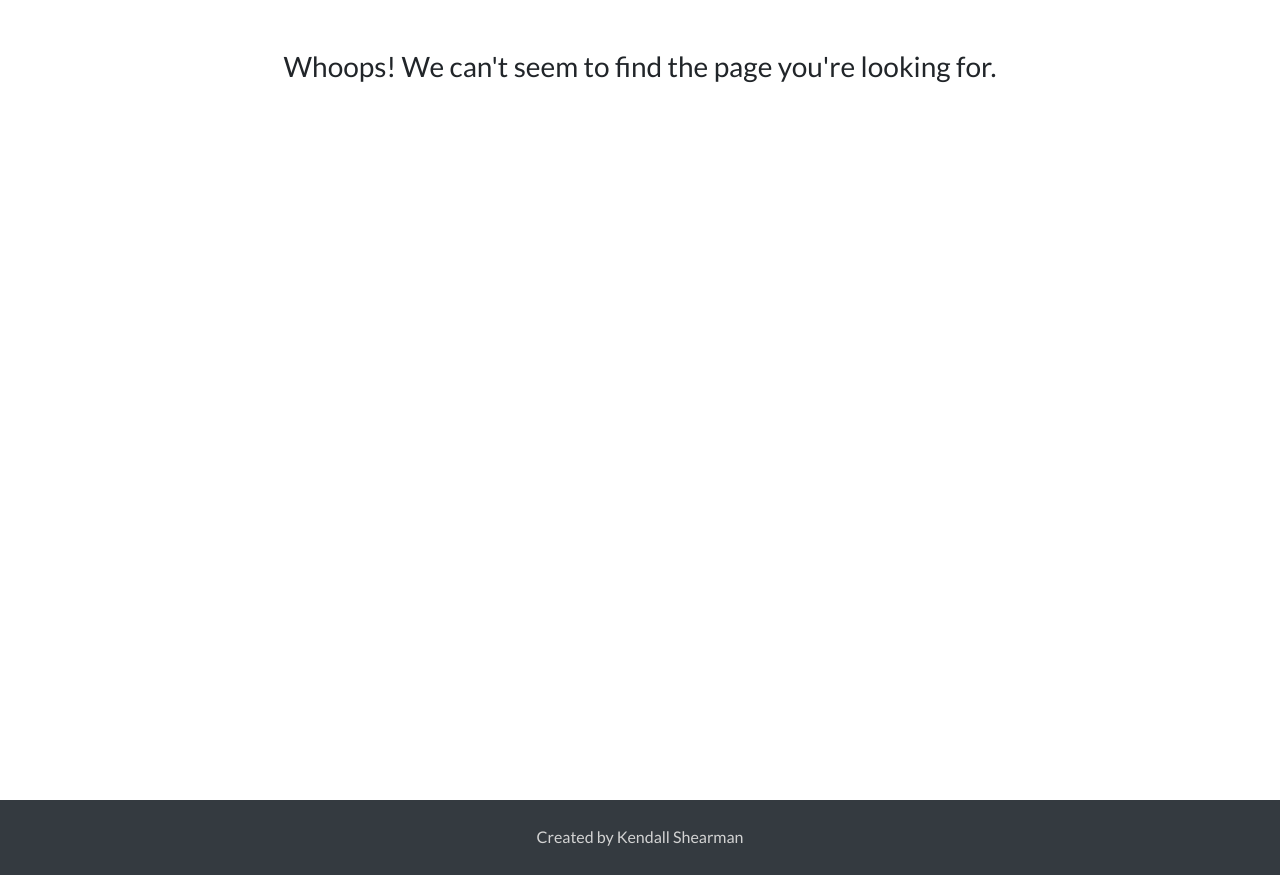
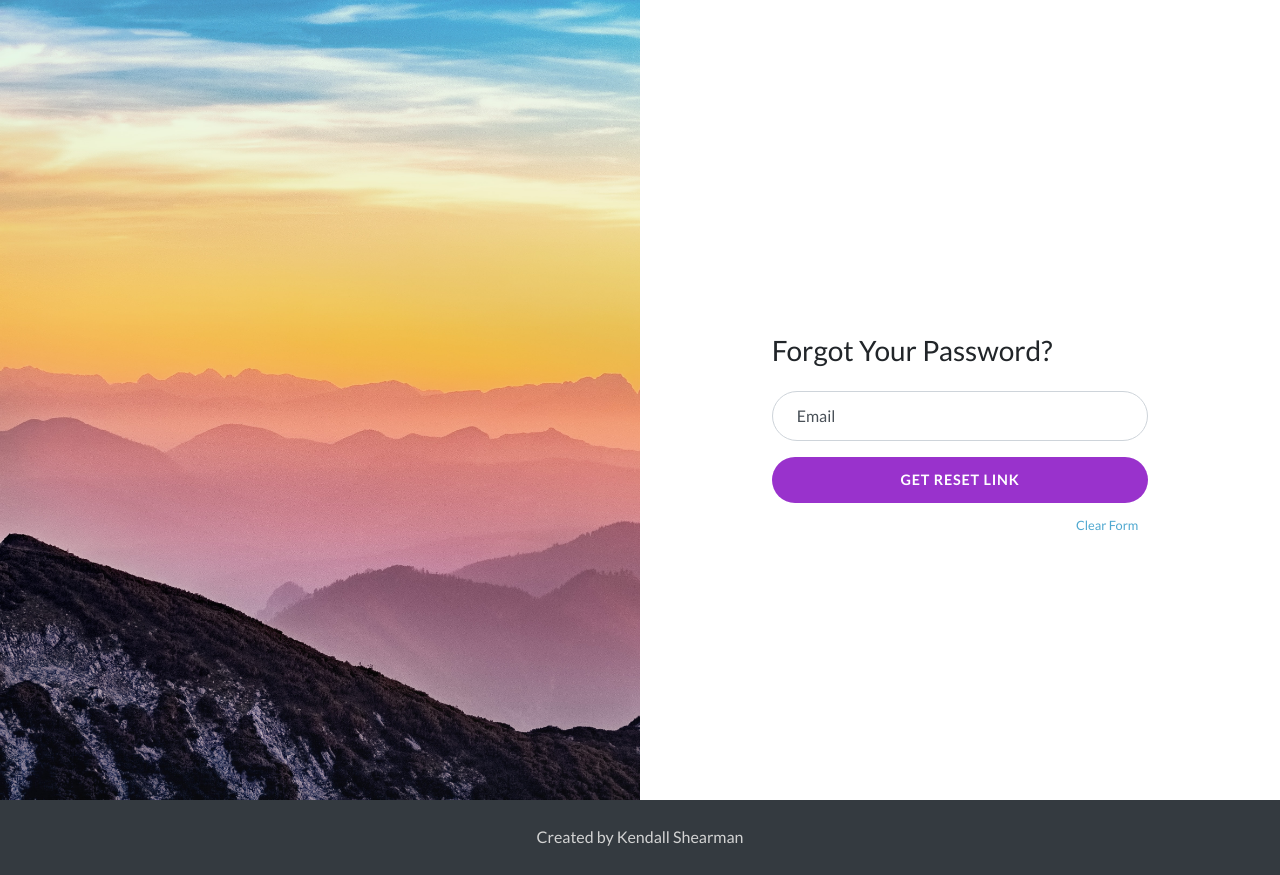
Before and after one commit to krshearman/RegistrationApplication, a CodeIgniter app: page /database/users/forgotpass in a window 1280 px wide. Shown: the part 56-931 px from the top of the page. Run offline with CodeIgniter, Linux system fonts and the light colour scheme.

Commit message:
/* Constructed view for forgotten password page (forgotpass.php)

```diff
--- a/application/controllers/Ajax.php
+++ b/application/controllers/Ajax.php
@@ -61,7 +61,7 @@ class Ajax extends CI_Controller{
             if (!empty($username) && !empty($email) && !empty($password)) {
                 if (($this->user_model->check_username_exists($username)) && ($this->user_model->check_email_exists($email))) {
                     //Load Model
-                    $this->load->model('user_model');
+                    //$this->load->model('user_model');
 
                     // Encrypt password
                     $enc_password = password_hash($this->input->post('password'), PASSWORD_DEFAULT);
--- /dev/null
+++ b/application/views/users/forgotpass.php
@@ -0,0 +1,37 @@
+
+
+    <div class="container-fluid">
+
+        <div class="row no-gutter">
+            <div class="d-none d-md-flex col-md-4 col-lg-6 bg-image"></div>
+            <div class="col-md-8 col-lg-6">
+                <div class="login d-flex align-items-center py-5">
+                    <div class="container">
+                        <div class="row">
+                            <div class="col-md-9 col-lg-8 mx-auto">
+
+                                <div id="forgotpass-msg" class="">
+                                    <!-- This is a blank area for us to talk to the user -->
+                                    <br>
+                                </div>
+                                <h3 class="login-heading mb-4">Forgot Your Password?</h3>
+                                <form id="forgotpass-form" method="" action="">
+                                    <div class="form-label-group">
+                                        <input type="text" id="email" name="email" class="form-control" placeholder="Email address">
+                                        <label for="email">Email</label>
+
+
+                                    </div>
+                                </form>
+                                <button id="forgotpass-submit" class="btn btn-lg btn-primary btn-block btn-login text-uppercase font-weight-bold mb-2 my-button" type="submit">Get Reset Link</button>
+
+                                <div class="checks">
+                                    <a class="small" id="reg-clear" href="#">Clear Form</a>
+                                </div>
+                            </div>
+                        </div>
+                    </div>
+                </div>
+            </div>
+        </div>
+    </div>
--- a/application/views/users/register.php
+++ b/application/views/users/register.php
@@ -33,8 +33,8 @@
 
                                 <form id="register-form" method="" action="">
                                     <div class="form-label-group">
-                                        <input type="text" id="username" name="username" class="form-control" placeholder="User Name">
-                                        <label for="username">Username</label>
+                                        <input type="text" id="username" name="username" class="form-control" placeholder="UserName">
+                                        <label for="username">UserName</label>
                                        <div class="checks">
                                             <p class="small" id="uniqueuser">Must not be blank | Must be unique</p>
                                         </div>
--- a/application/views/users/signin.php
+++ b/application/views/users/signin.php
@@ -28,10 +28,10 @@
                                         <label class="custom-control-label" for="customCheck1">Remember password</label>
                                     </div>
                                     <button class="btn btn-lg btn-primary btn-block btn-login text-uppercase font-weight-bold mb-2 my-button" type="submit">Sign in</button>
-                                    <div class="text-center">
-                                        <a class="small" href="#">Forgot password?</a>
+                                    <div class="text-center signinlinks">
+                                        <a class="small" href="<?php echo base_url(); ?>users/forgotpass">Forgot password?</a>
                                     </div>
-                                    <div class="text-center">
+                                    <div class="text-center signinlinks">
                                         <a class="small" href="<?php echo base_url(); ?>users/register">New User? Register Now!</a>
                                     </div>
                                     <?php echo form_close(); ?>
--- a/assets/css/main.css
+++ b/assets/css/main.css
@@ -67,6 +67,22 @@ Notes: No questions or comments at this time
     margin: 50px auto;
     padding-top: 20px;
     padding-bottom: 20px;
+}
+
+#forgotpass-msg {
+
+    width: 80%;
+    text-align: center;
+    color: darkorchid;
+    font-weight: bold;
+    font-size: 120%;
+    margin: 0px auto;
+    padding-top: 20px;
+    padding-bottom: 20px;
+}
+
+.signinlinks a:hover {
+    text-decoration: none;
 }
 
 
```
